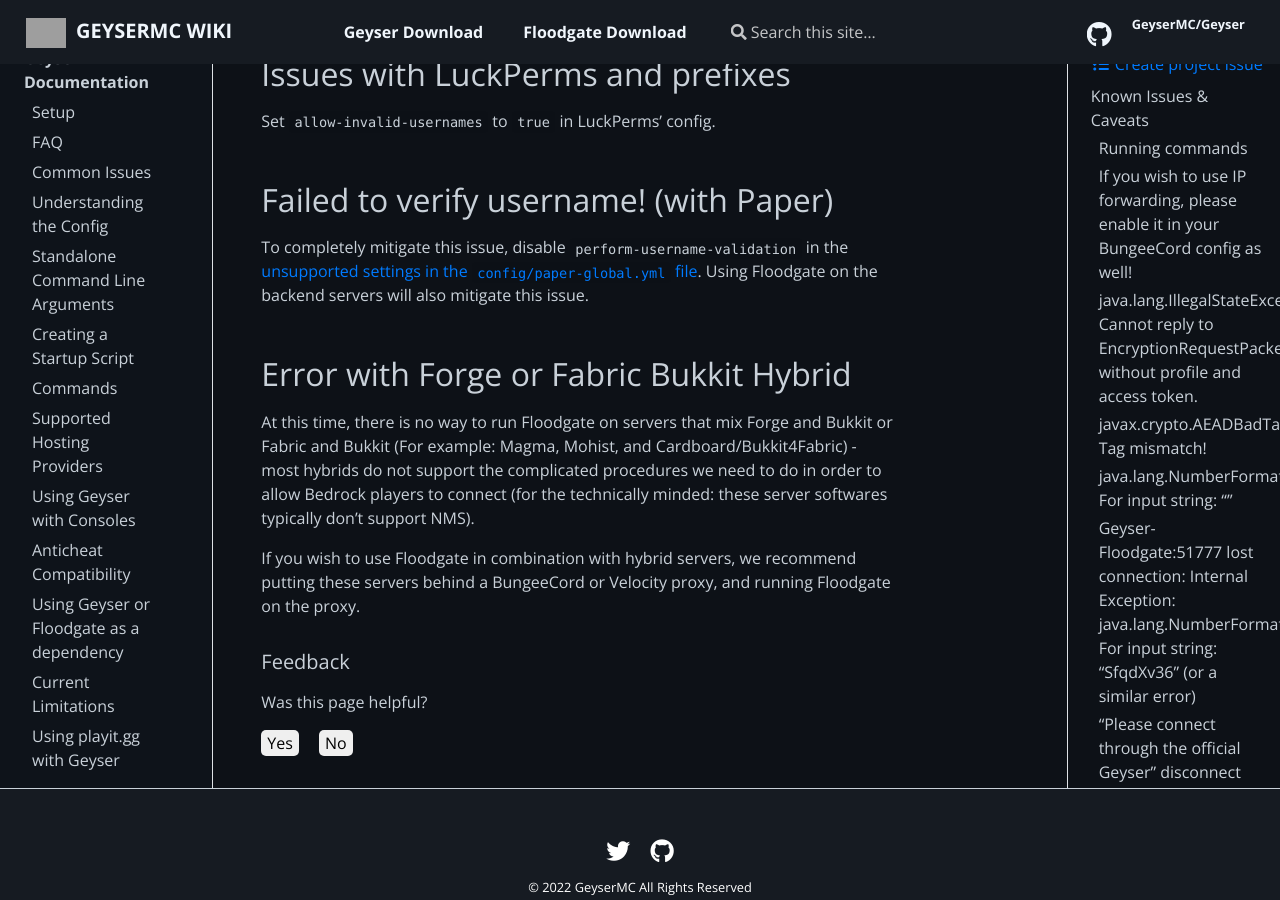
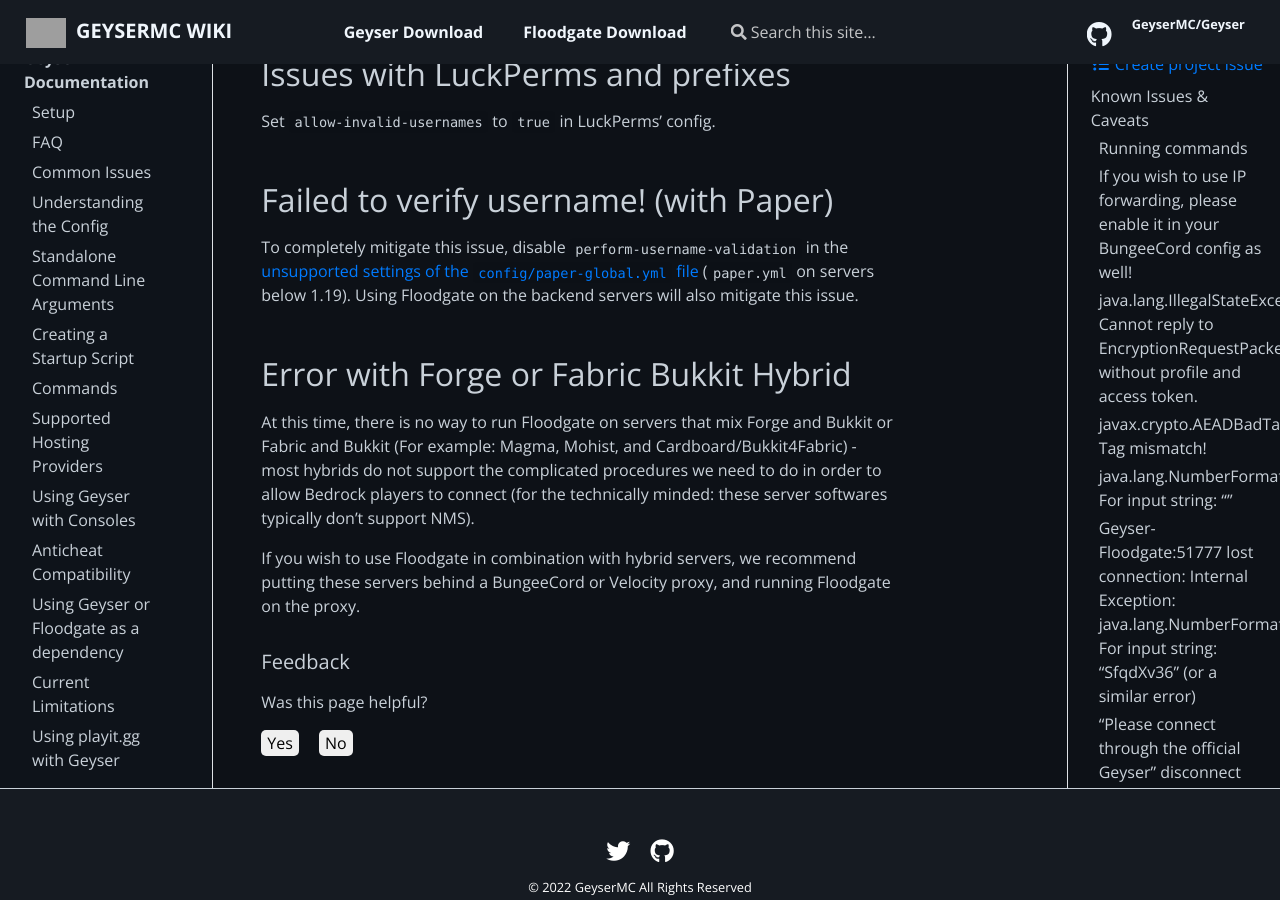
Before and after one commit to GeyserMC/GeyserWiki, a Jekyll site: the page built from _docs/floodgate/issues.md, in a window 1280 px wide and 900 px high, scrolled down 2152 px. Built offline with Jekyll 4.4.1, drawn with Linux system fonts in a browser that asks for light colours; grey boxes are pictures that could not be loaded.

Commit message:
Indicate file on <1.19

```diff
--- a/_docs/floodgate/issues.md
+++ b/_docs/floodgate/issues.md
@@ -46,7 +46,7 @@
 
 ## Failed to verify username! (with Paper)
 
-To completely mitigate this issue, disable `perform-username-validation` in the [unsupported settings in the `config/paper-global.yml` file](https://paper.readthedocs.io/en/latest/server/configuration.html#unsupported-settings). Using Floodgate on the backend servers will also mitigate this issue.
+To completely mitigate this issue, disable `perform-username-validation` in the [unsupported settings of the `config/paper-global.yml` file](https://paper.readthedocs.io/en/latest/server/configuration.html#unsupported-settings) (`paper.yml` on servers below 1.19). Using Floodgate on the backend servers will also mitigate this issue.
 
 ## Error with Forge or Fabric Bukkit Hybrid
 
```
